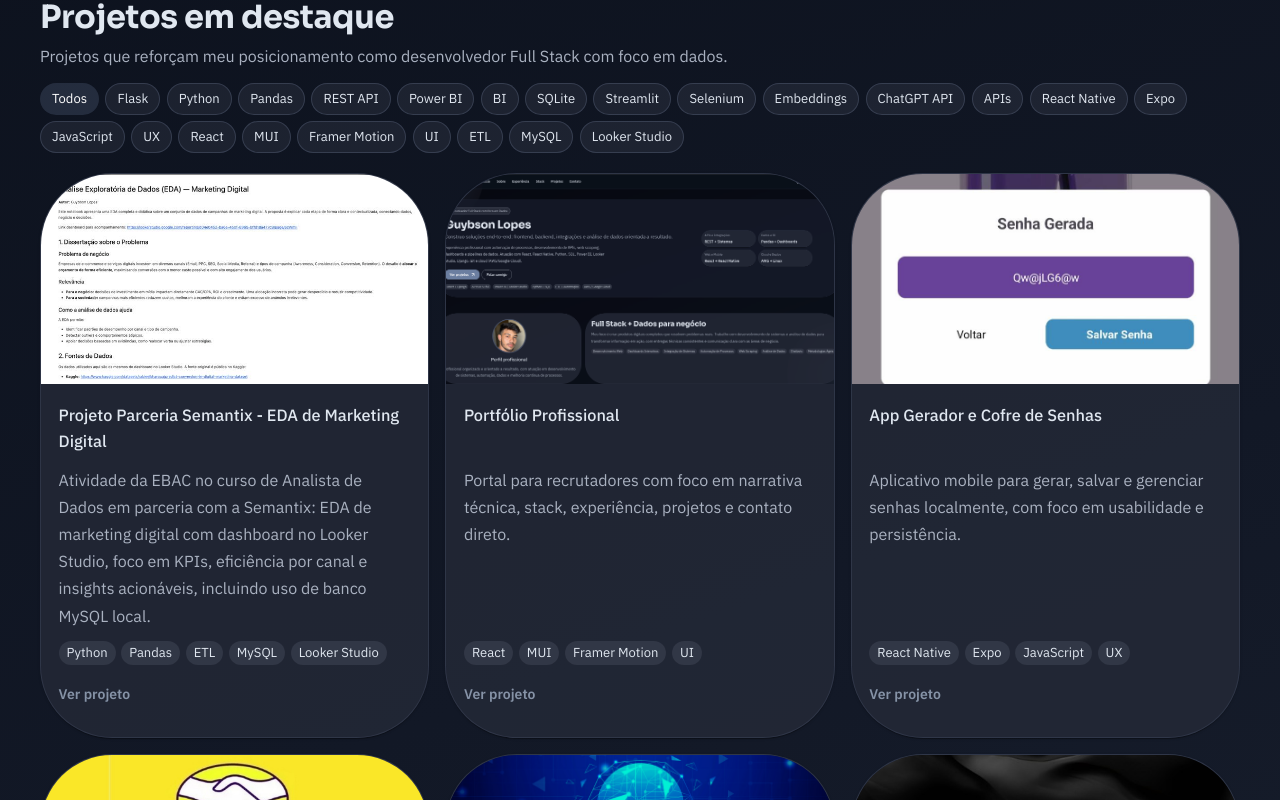
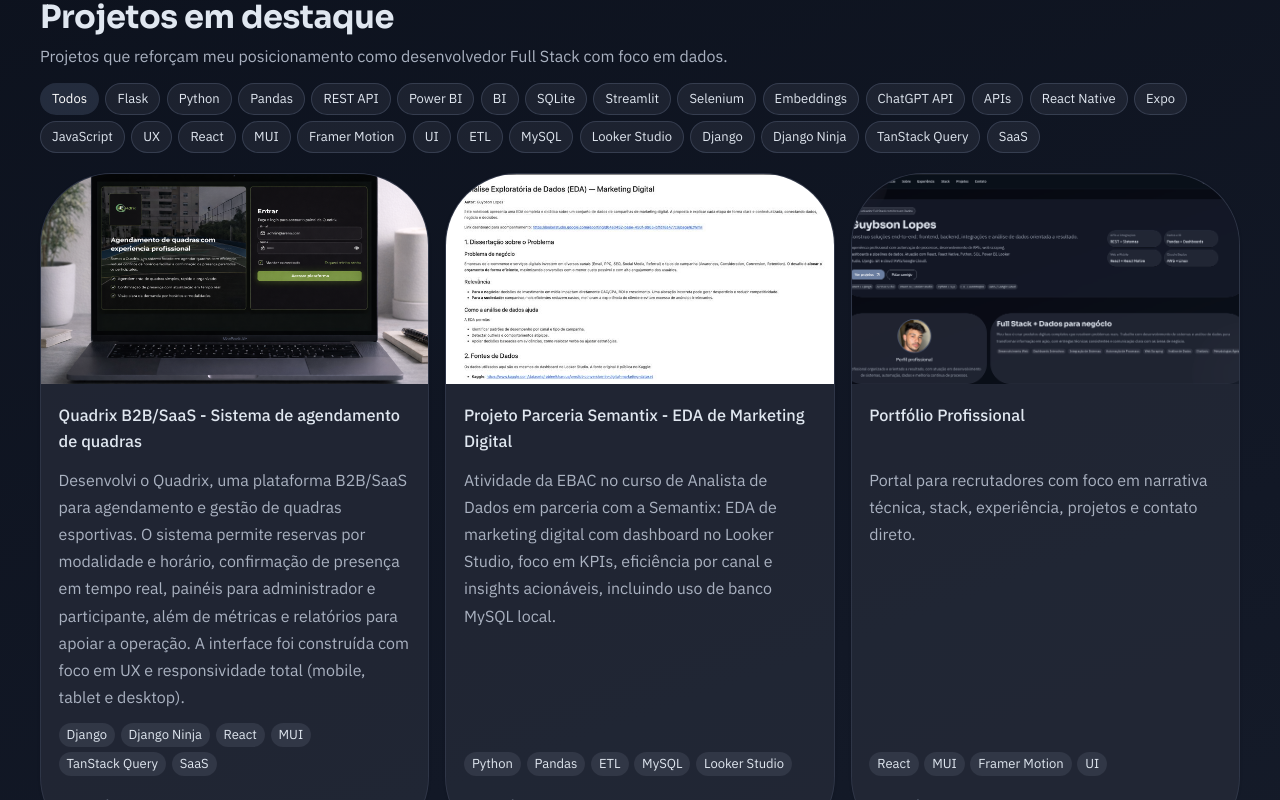
Before and after one commit to GuybsonDev/portfolio_guybsonl, a React (Create React App) app: page / in a window 1280 px wide. Shown: the part 1920-2720 px from the top of the page. Built offline with nearby package versions, Linux system fonts and the light colour scheme; some icons are missing.

Commit message:
Adicionando o projeto Quadrix

```diff
--- a/src/App.js
+++ b/src/App.js
@@ -53,6 +53,7 @@ import projectMercadoLivre from "./assets/images/projeto-mercado-livre.jpg";
 import projectChaves from "./assets/images/projeto-chaves.jpg";
 import projectPortfolio from "./assets/images/projeto_portfolio_novo.png";
 import projectEdaSemantix from "./assets/images/eda_projeto.jpeg";
+import projectQuadrixDesktop from "./assets/images/quadrix-desktop.png";
 
 const navItems = [
   { label: "Início", id: "inicio" },
@@ -175,6 +176,14 @@ const projects = [
     image: projectEdaSemantix,
     link: "https://github.com/GuybsonDev",
     stack: ["Python", "Pandas", "ETL", "MySQL", "Looker Studio"],
+  },
+  {
+    title: "Quadrix B2B/SaaS - Sistema de agendamento de quadras",
+    description:
+      "Desenvolvi o Quadrix, uma plataforma B2B/SaaS para agendamento e gestão de quadras esportivas. O sistema permite reservas por modalidade e horário, confirmação de presença em tempo real, painéis para administrador e participante, além de métricas e relatórios para apoiar a operação. A interface foi construída com foco em UX e responsividade total (mobile, tablet e desktop).",
+    image: projectQuadrixDesktop,
+    link: "https://github.com/GuybsonDev",
+    stack: ["Django", "Django Ninja", "React", "MUI", "TanStack Query", "SaaS"],
   },
 ];
 
```
Also changed, not shown: src/assets/images/quadrix-desktop.png (added), src/assets/images/quadrix-iphone.png (added).
